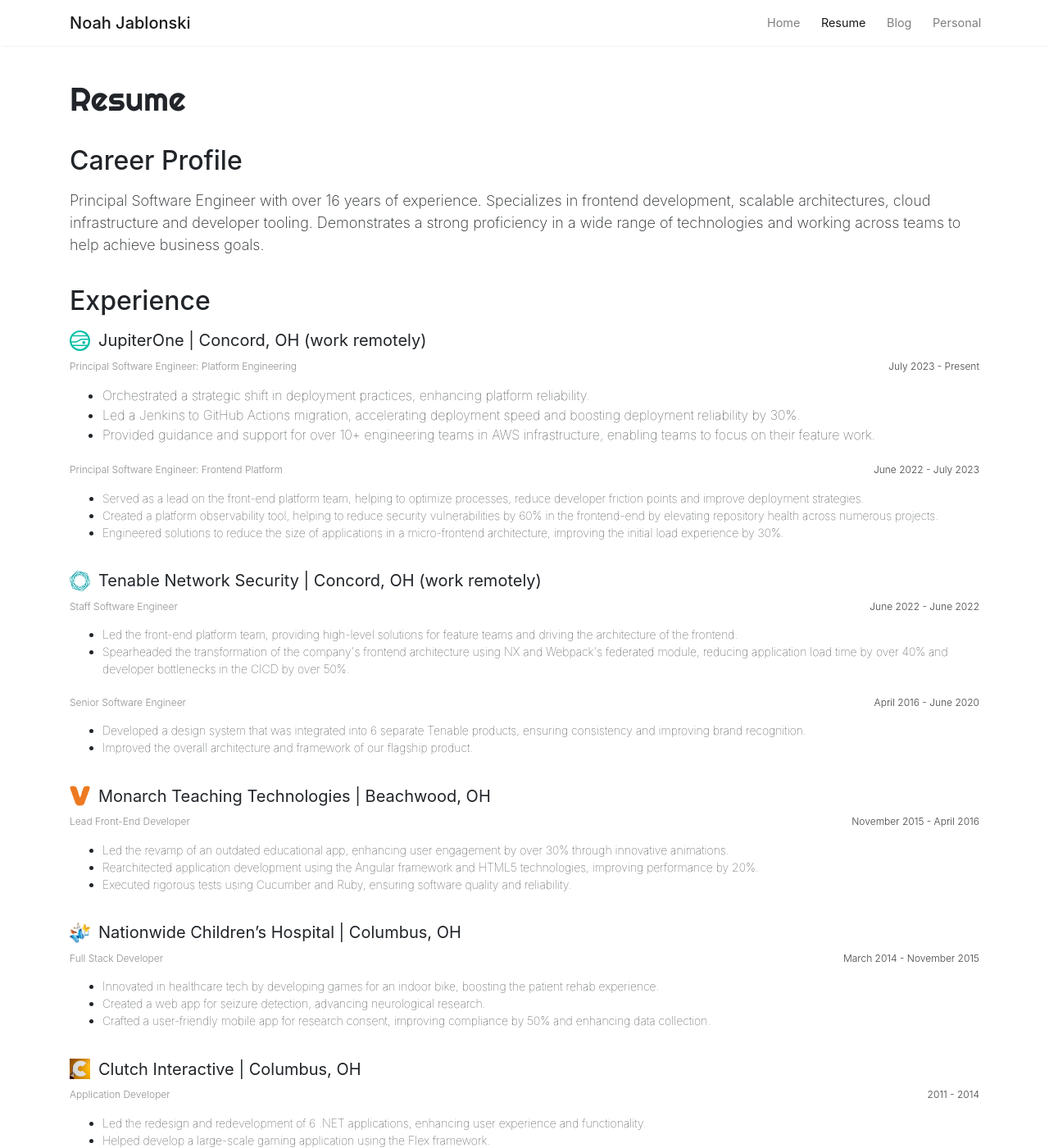
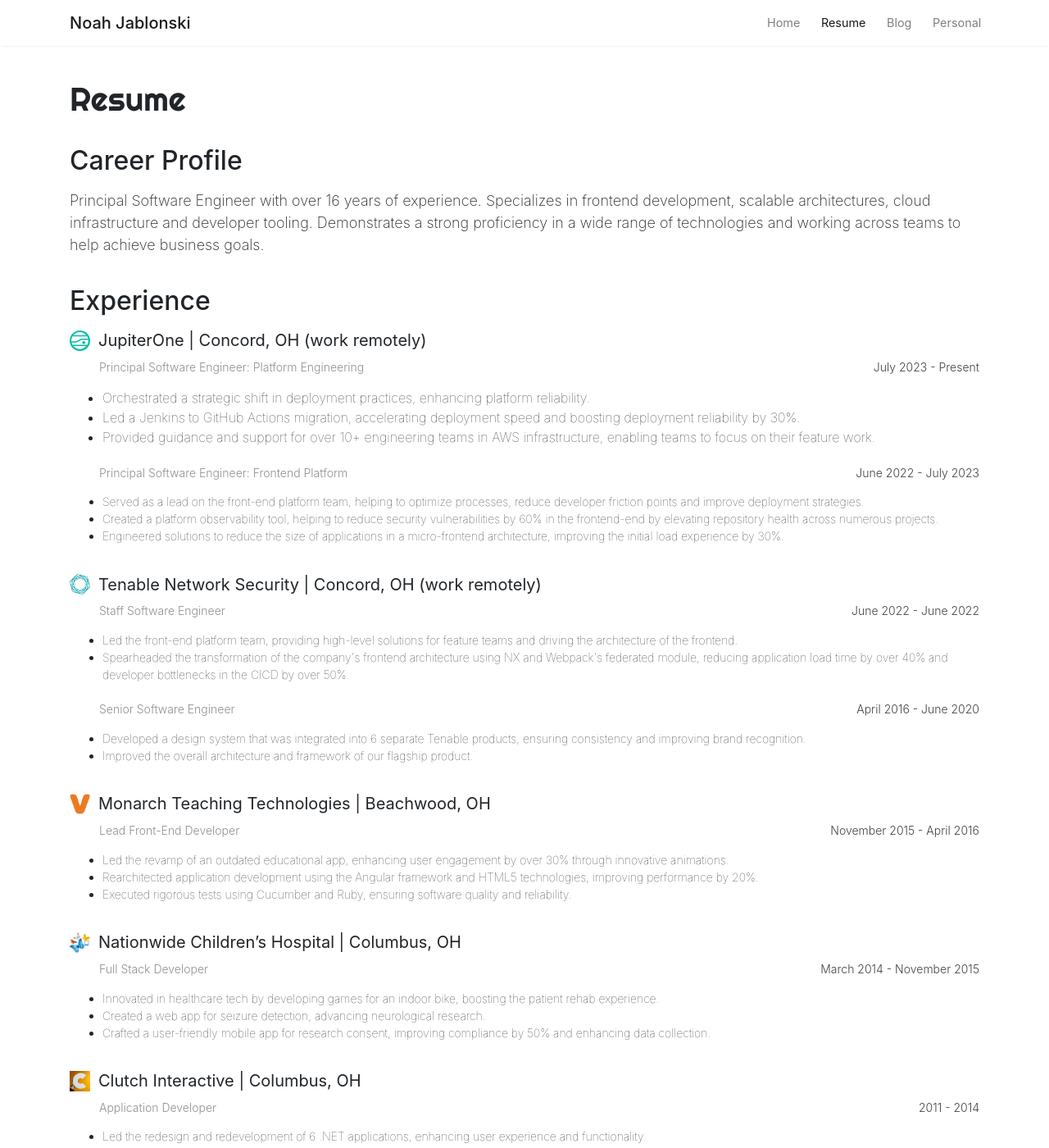
Before and after one commit to jablonnc/jablonnc.github.io, a Jekyll site: the page built from _pages/resume.md, in a window 1280 px wide and 1400 px high. Shown: the whole window at 82% size. Built offline with Jekyll 4.4.1, drawn with Linux system fonts in a browser that asks for light colours; nearby versions of some CDN libraries.

Commit message:
master --

```diff
--- a/assets/css/screen.css
+++ b/assets/css/screen.css
@@ -968,16 +968,19 @@
 
 .resume-subheader {
     color: rgba(0, 0, 0, .44);
-    font-size: 12px;
+    font-size: 14px;
     margin-bottom: 6px;
+    margin-left: 36px;
     font-weight: 300;
 }
 
 .resume-subheader span {
     color: rgba(0, 0, 0, .74);
-    font-size: 12px;
-    margin-bottom: 8px;
     float: right;
+}
+
+.resume-subheader ul {
+    margin-left: 12px;
 }
 
 .resume-description {
```
